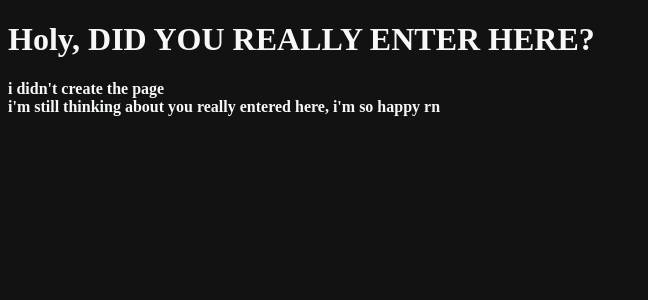
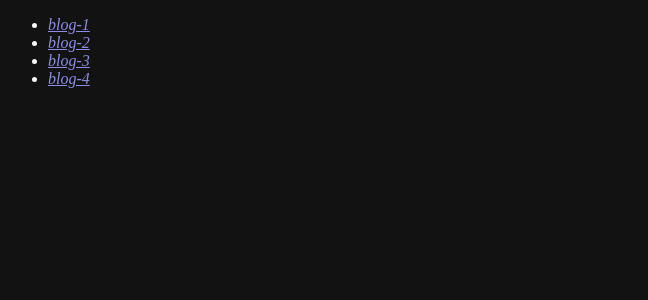
Before and after one commit to wizard-lgtm/wizard-lgtm.github.io, a Nuxt app: page /blog in a window 1280 px wide. Shown: the top 300 px of the page, without its empty margins (0-648 px from the left). Built offline with nearby package versions, Linux system fonts and the light colour scheme.

Commit message:
Update blog.vue

```diff
--- a/pages/blog.vue
+++ b/pages/blog.vue
@@ -1,8 +1,10 @@
 <template>
-  <h1>Holy, DID YOU REALLY ENTER HERE?</h1>
-  <b>i didn't create the page</b>
-  <br />
-  <b>i'm still thinking about you really entered here, i'm so happy rn </b>
+  <ul>
+    <li> <i><a href="/blog-1">blog-1</a></i> </li>
+    <li> <i><a href="/blog-2">blog-2</a></i> </li>
+    <li> <i><a href="/blog-3">blog-3</a></i> </li>
+    <li> <i><a href="/blog-4">blog-4</a></i> </li>
+  </ul>
 </template>
 <style>
 body {
```
